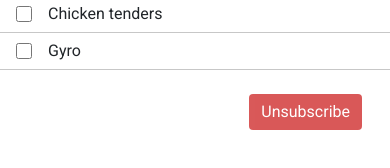
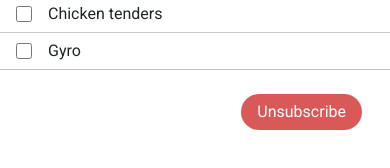
Before and after one commit to scottmai/trojan-dining, a React (Create React App) app in the folder frontend/: page /subscriptions in a window 390 px wide. Both pictures are taken after typing "name@example.com" into the empty fields and a click on the button "Submit". Shown: the part 182-350 px from the top of the page. Built offline with nearby package versions, Linux system fonts and the light colour scheme.

Commit message:
Fixed a padding inconsistency on the subscription table

```diff
--- a/frontend/src/components/subscriptions/subscriptions.scss
+++ b/frontend/src/components/subscriptions/subscriptions.scss
@@ -45,8 +45,13 @@
                 color: white;
                 background-color: #C50000;
                 border: none;
+                border-radius: 24px;
+                padding: 6px 16px;
             }
-            padding: 0 28px;
+            @media (max-width: 768px)
+            {
+                padding-right: 28px;
+            }
         }
     }
 
```
